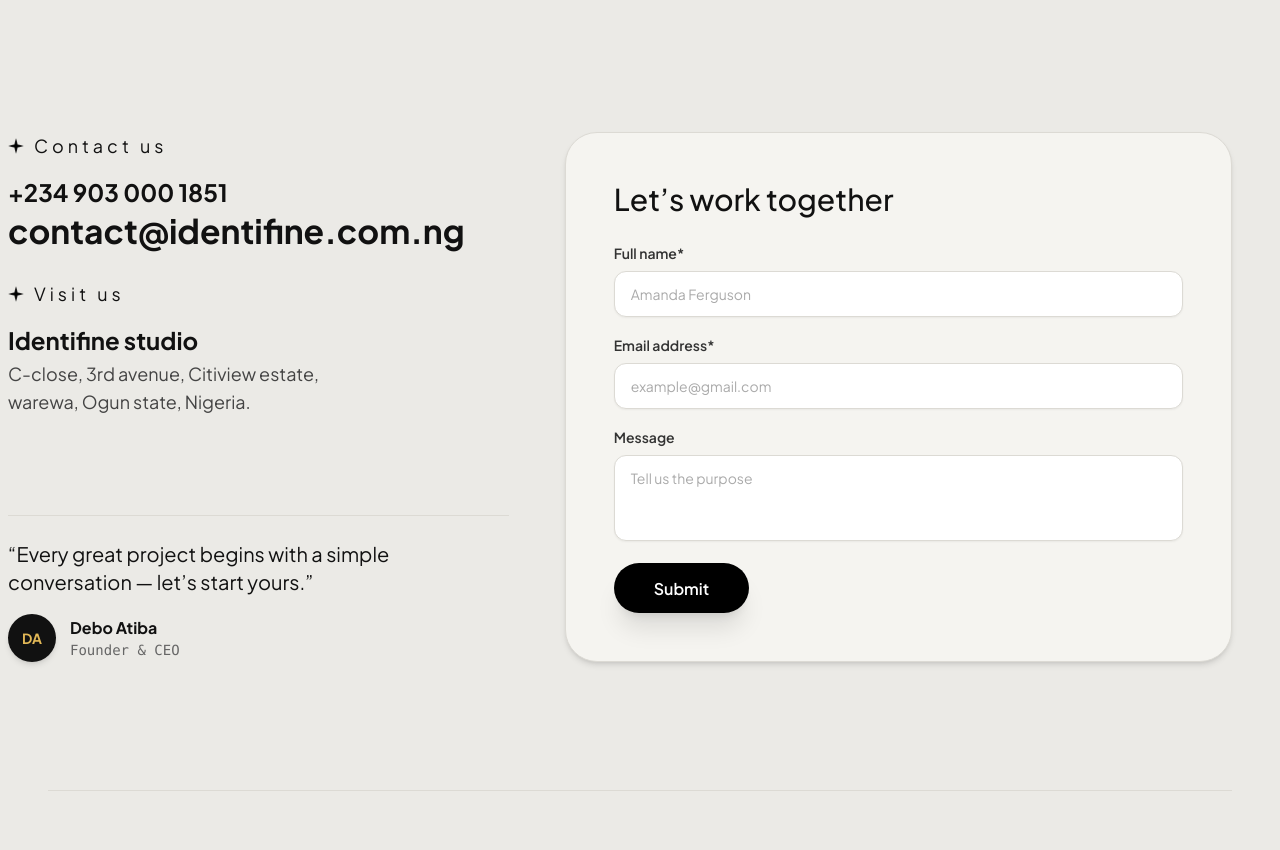
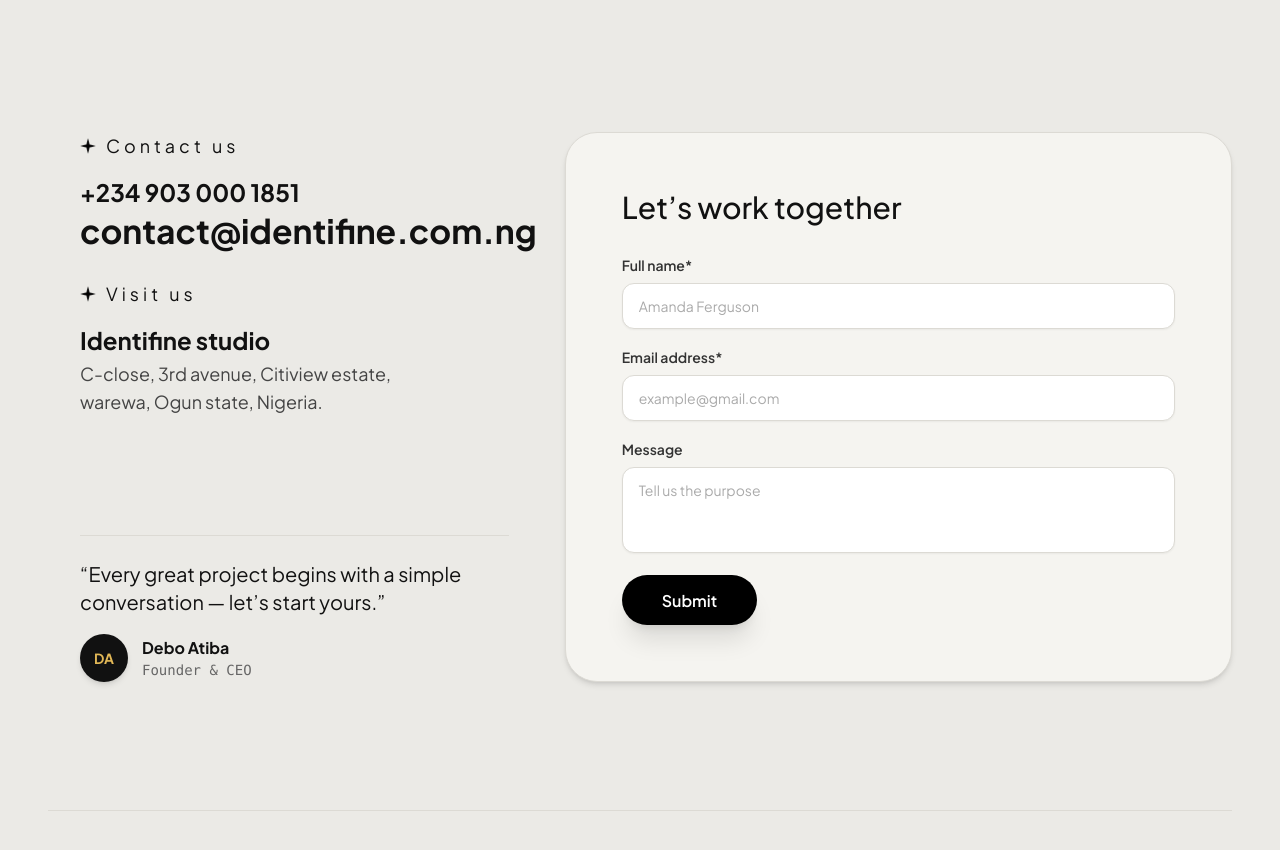
Before and after one commit to 0001-DEV/Identifine, a React (Vite) app: page /contact in a window 1280 px wide. Shown: the part 380-1230 px from the top of the page. Built offline with nearby package versions, Linux system fonts and the light colour scheme; the HTML template or start-up script is replaced by a standard one; a web font is replaced by a local one.

Commit message:
Apply positive margin-left to left column and increase form container height in ContactPage

```diff
--- a/src/pages/ContactPage.jsx
+++ b/src/pages/ContactPage.jsx
@@ -76,8 +76,8 @@ export default function ContactPage() {
         {/* Contact Grid: Left Details & Right Form Container */}
         <div className="grid grid-cols-1 lg:grid-cols-12 gap-10 lg:gap-14 items-stretch">
 
-          {/* Left Details - Shifted left, bottom aligned with right form container */}
-          <div className="lg:col-span-5 flex flex-col justify-between h-full text-left lg:-ml-6 xl:-ml-10 space-y-8">
+          {/* Left Details - Indented with margin-left, bottom aligned with right form container */}
+          <div className="lg:col-span-5 flex flex-col justify-between h-full text-left lg:ml-4 xl:ml-8 space-y-8">
 
             <div className="space-y-8">
               {/* Contact us */}
@@ -148,9 +148,9 @@ export default function ContactPage() {
 
           </div>
 
-          {/* Right Container (Reduced height & compact message textarea box) */}
+          {/* Right Container (Increased height & padding) */}
           <div className="lg:col-span-7">
-            <div className="bg-[#F5F4F0] p-8 sm:p-10 lg:p-12 rounded-[32px] border border-[#DCDAD4] shadow-md space-y-6 flex flex-col justify-between h-full">
+            <div className="bg-[#F5F4F0] p-10 sm:p-12 lg:p-14 min-h-[500px] rounded-[32px] border border-[#DCDAD4] shadow-md space-y-7 flex flex-col justify-between h-full">
 
               <h2 className="text-2xl sm:text-3xl font-galano font-medium text-[#111111]">
                 Let’s work together
```
